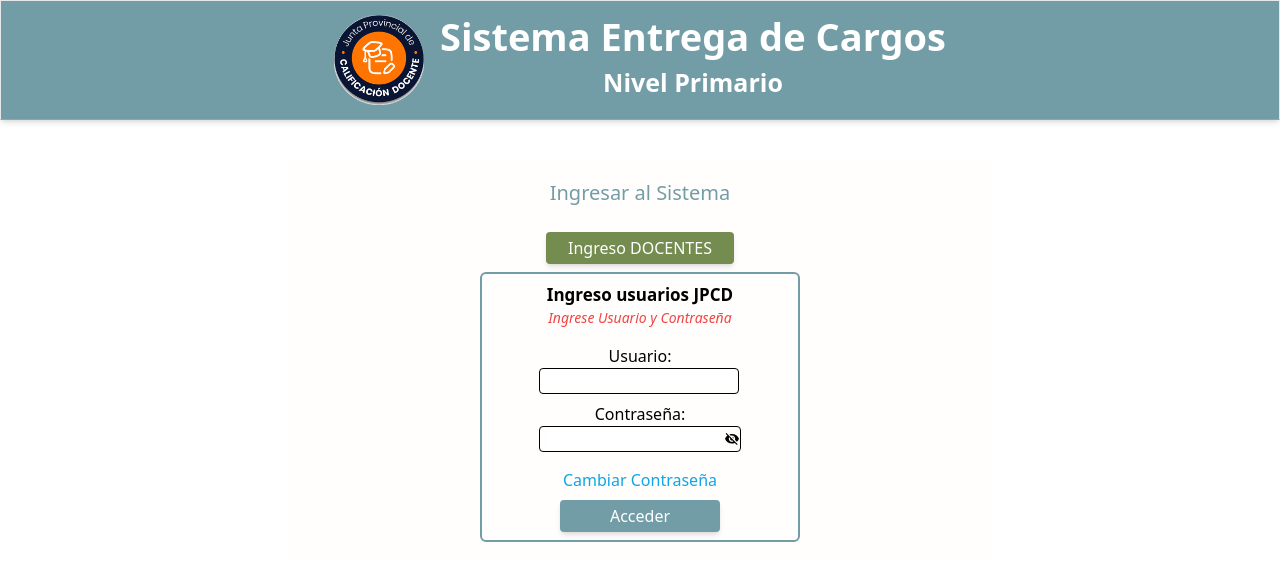
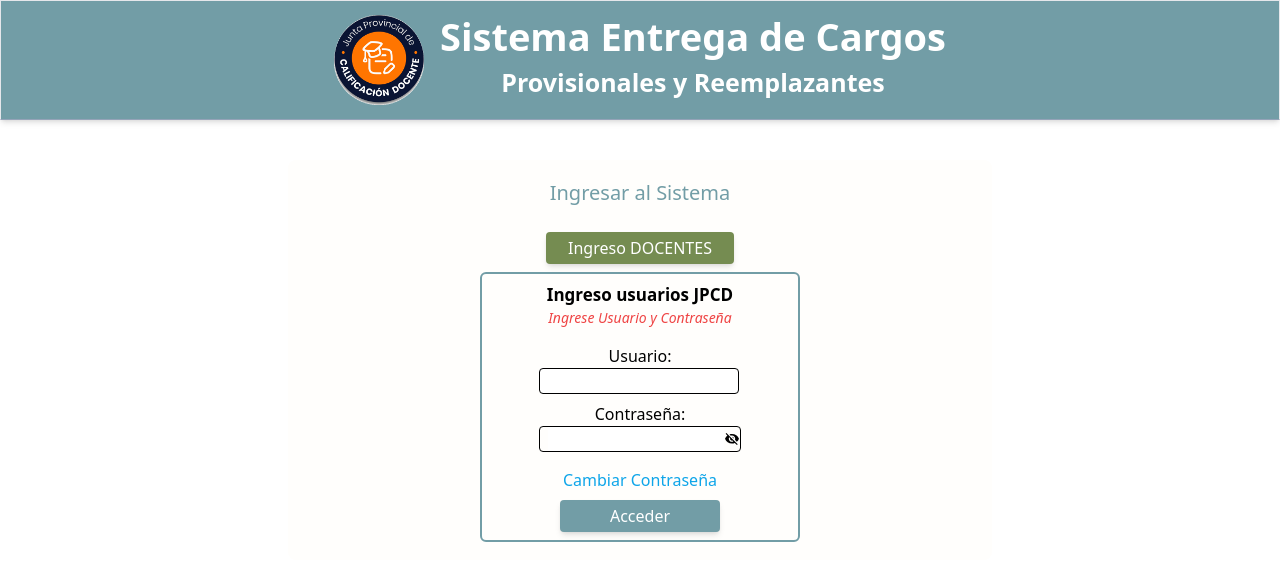
Before and after one commit to GDavidDias/CargosPyR, a React (Vite) app in the folder client/: page /#/ in a window 1280 px wide. Shown: the top 580 px of the page. Built offline with nearby package versions, Linux system fonts and the light colour scheme; no server answers.

Commit message:
adaptacion a inicial

```diff
--- a/client/src/views/Landing/Landing.jsx
+++ b/client/src/views/Landing/Landing.jsx
@@ -113,7 +113,7 @@ const Landing = () => {
             password:'invitadoIni'
         };
 
-        //console.log('Presiono Docente Inicial');
+        console.log('Presiono Docente Inicial');
         const datosNivel=[{id_nivel:1, descripcion:'INICIAL'}];
         dispatch(setNivel(datosNivel));
 
@@ -240,7 +240,7 @@ const Landing = () => {
                 <div className="h-28  flex flex-col pl-4 justify-center items-center">
                     <label className="desktop:text-[38px] movil:text-xl font-bold text-white" translate='no'>Sistema Entrega de Cargos</label>
                     {/* <label className="desktop:text-[25px] movil:text-lg text-white font-semibold mt-4" translate='no'>Nivel {configSG.nivel?.descripcion}</label> */}
-                    <label className="desktop:text-[25px] movil:text-2xl text-white font-semibold mt-4" translate='no'>Nivel Primario</label>
+                    <label className="desktop:text-[25px] movil:text-2xl text-white font-semibold mt-4" translate='no'>Provisionales y Reemplazantes</label>
                 </div>
             </div>
 
--- a/client/varGlobal.js
+++ b/client/varGlobal.js
@@ -1,5 +1,6 @@
-const URL = 'http://localhost:3000';
+//const URL = 'http://localhost:3000';
 //const URL = 'https://cargos.salaprimariajpcd.net.ar';
+const URL = 'https://cargosinicialpr.gddhosting.net.ar';
 
 //const URL = 'https://cargos.gddhosting.net.ar';
 //const URL = 'https://cargosinicial.salaprimariajpcd.net.ar';
```
Also changed, not shown: 2 other files (tests, documents, lock files or other folders).
